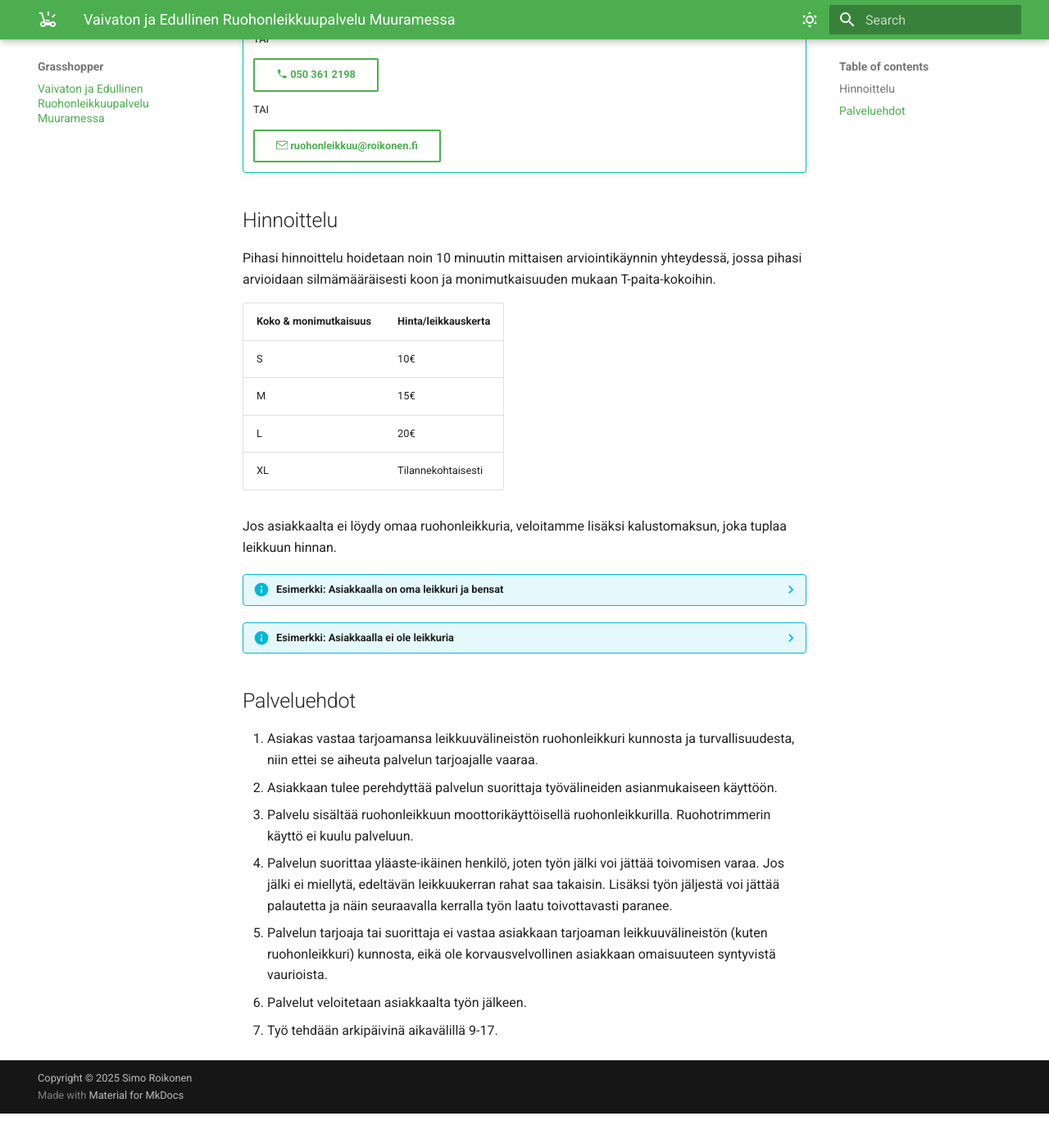
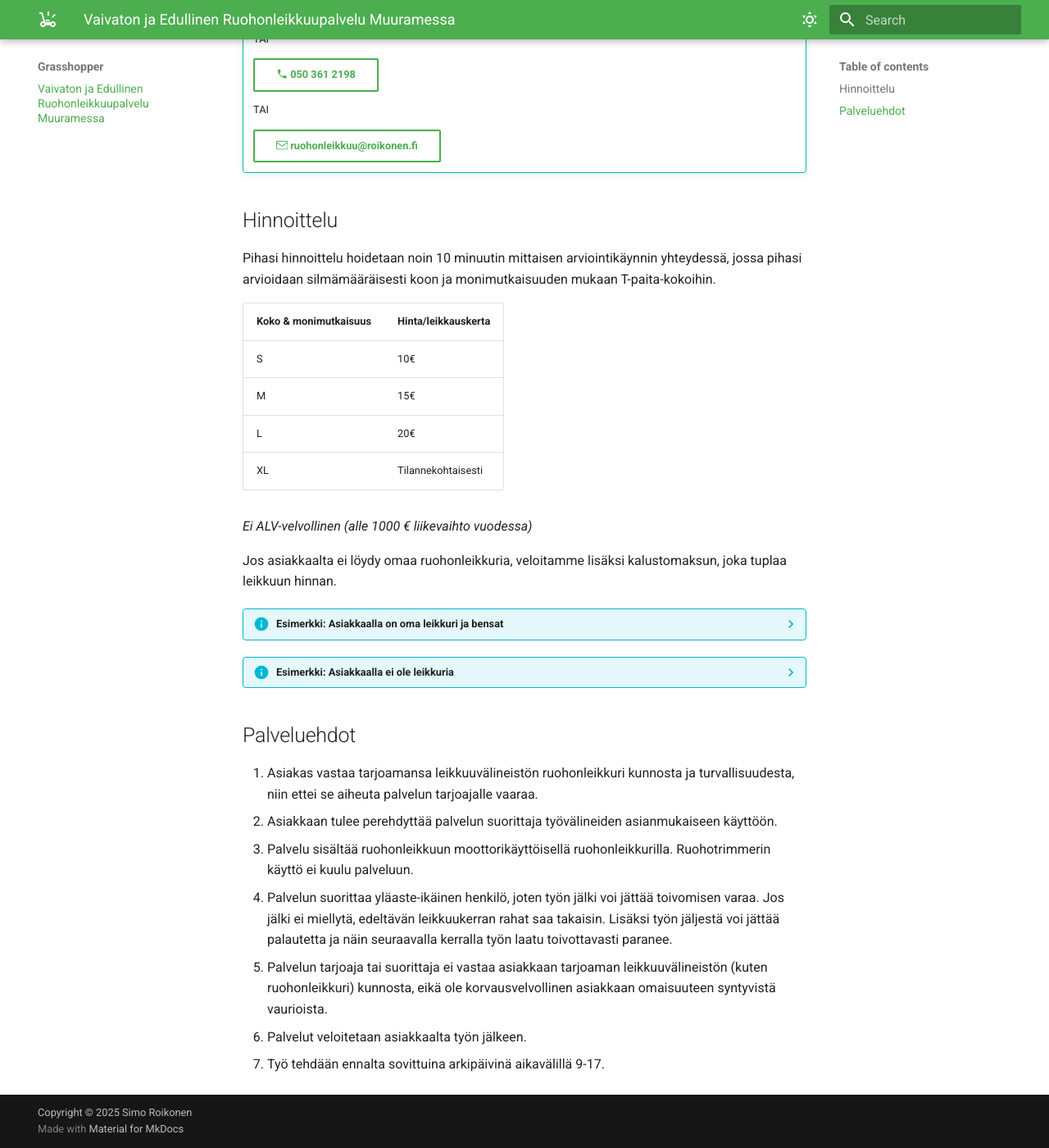
Before and after one commit to roikonen/grasshopper, an MkDocs documentation site: the page built from docs/index.md, in a window 1280 px wide and 1400 px high, scrolled down 366 px. Shown: the whole window at 82% size. Built offline with MkDocs 1.6.1 and Material for MkDocs 9.7.7, drawn with Linux system fonts in a browser that asks for light colours; before the commit the page ends 1724 px from its top, so only the background shows below that.

Commit message:
Initial commit

```diff
--- a/docs/index.md
+++ b/docs/index.md
@@ -26,6 +26,8 @@ Pihasi hinnoittelu hoidetaan noin 10 minuutin mittaisen arviointikäynnin yhteyd
 | L | 20€ |
 | XL | Tilannekohtaisesti |
 
+_Ei ALV-velvollinen (alle 1000 € liikevaihto vuodessa)_
+
 Jos asiakkaalta ei löydy omaa ruohonleikkuria, veloitamme lisäksi kalustomaksun, joka tuplaa leikkuun hinnan.
 
 ??? info "Esimerkki: Asiakkaalla on oma leikkuri ja bensat"
@@ -44,4 +46,4 @@ Jos asiakkaalta ei löydy omaa ruohonleikkuria, veloitamme lisäksi kalustomaksu
 1. Palvelun suorittaa yläaste-ikäinen henkilö, joten työn jälki voi jättää toivomisen varaa. Jos jälki ei miellytä, edeltävän leikkuukerran rahat saa takaisin. Lisäksi työn jäljestä voi jättää palautetta ja näin seuraavalla kerralla työn laatu toivottavasti paranee.
 1. Palvelun tarjoaja tai suorittaja ei vastaa asiakkaan tarjoaman leikkuuvälineistön (kuten ruohonleikkuri) kunnosta, eikä ole korvausvelvollinen asiakkaan omaisuuteen syntyvistä vaurioista.
 1. Palvelut veloitetaan asiakkaalta työn jälkeen.
-1. Työ tehdään arkipäivinä aikavälillä 9-17.
+1. Työ tehdään ennalta sovittuina arkipäivinä aikavälillä 9-17.
```
